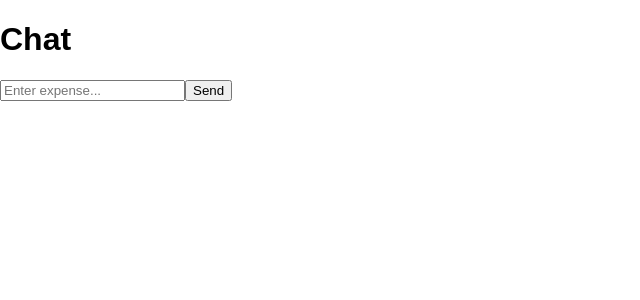
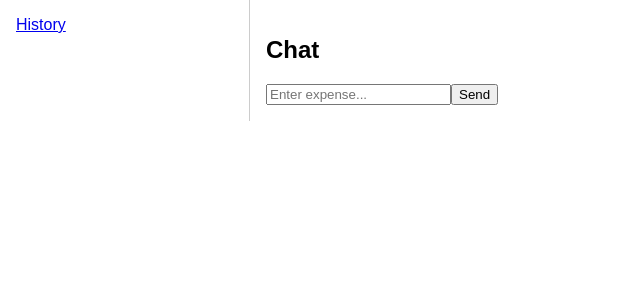
Before and after one commit to mhismail3/ai-expense-tracker, a Next.js app: page /chat in a window 1280 px wide. Shown: the top 300 px of the page, without its empty margins (0-640 px from the left). Built offline with nearby package versions, Linux system fonts and the light colour scheme.

Commit message:
Add responsive layouts and history page

```diff
--- a/src/app/chat/page.tsx
+++ b/src/app/chat/page.tsx
@@ -27,21 +27,15 @@ export default function ChatPage() {
   }
 
   return (
-    <main>
-      <h1>Chat</h1>
-      <div aria-live="polite">
-        {messages.map((m, i) => (
-          <p key={i} className={m.role === 'user' ? 'text-right' : ''}>{m.content}</p>
-        ))}
-      </div>
-      <form onSubmit={sendMessage}>
-        <input
-          value={input}
-          onChange={e => setInput(e.target.value)}
-          placeholder="Enter expense..."
-        />
-        <button type="submit">Send</button>
-      </form>
+    <main className="app-container">
+      <nav className="sidebar">
+        <a href="/history">History</a>
+      </nav>
+      <section className="content">
+        <h1>Chat</h1>
+        <MessageList messages={messages} />
+        <InputBar value={input} onChange={setInput} onSubmit={sendMessage} />
+      </section>
     </main>
   );
 }
--- a/src/app/globals.css
+++ b/src/app/globals.css
@@ -4,6 +4,40 @@ body {
   padding: 0;
 }
 
+.app-container {
+  display: flex;
+  flex-direction: column;
+}
+
+@media (min-width: 641px) {
+  .app-container {
+    flex-direction: row;
+  }
+}
+
+@media (min-width: 1024px) {
+  .app-container {
+    display: grid;
+    grid-template-columns: 250px 1fr;
+  }
+}
+
+.sidebar {
+  padding: 1rem;
+  border-bottom: 1px solid #ccc;
+}
+
+.content {
+  padding: 1rem;
+}
+
+@media (min-width: 641px) {
+  .sidebar {
+    border-bottom: none;
+    border-right: 1px solid #ccc;
+  }
+}
+
 .text-right {
   text-align: right;
 }
```
Also changed, not shown: src/app/history/page.tsx (added, +43 -0 lines), 2 other files (tests, documents, lock files or other folders).
